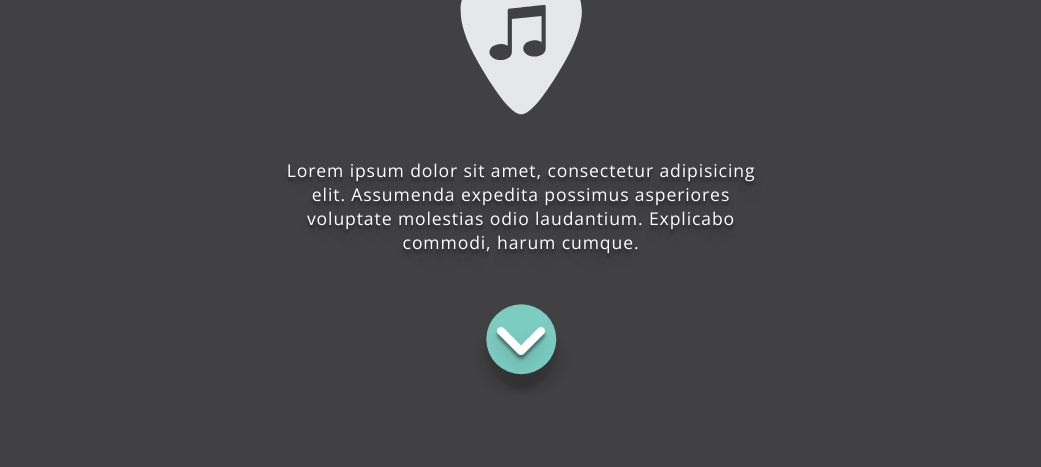
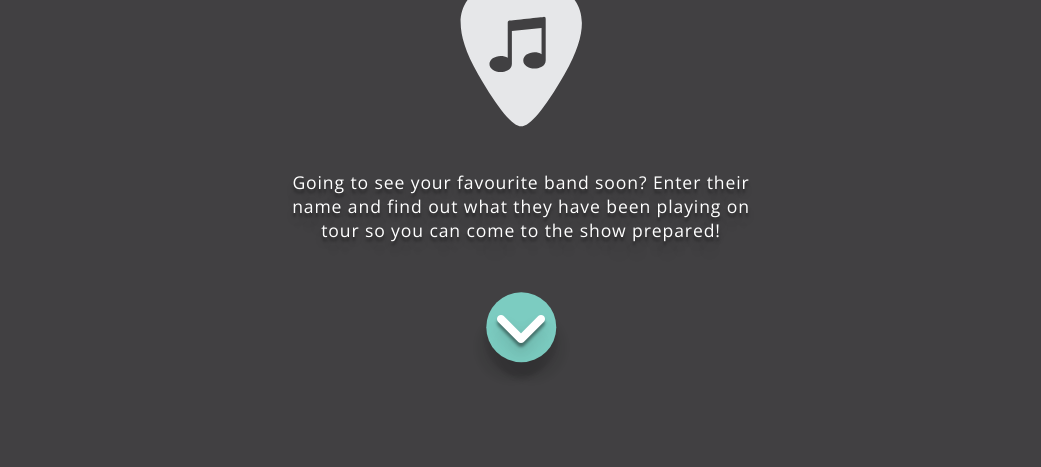
Before and after one commit to navpal/WhereAt, a website: page index.html in a window 1280 px wide. Shown: the part 333-800 px from the top of the page, without its empty margins (119-1160 px from the left). Drawn offline with nearby package versions, Linux system fonts and the light colour scheme; some packages are replaced by stand-ins of ours; files that its build step writes are made by us from their sources; grey boxes are pictures that could not be loaded.

Commit message:
updated header paragraph

```diff
--- a/index.html
+++ b/index.html
@@ -24,7 +24,7 @@
 				<div class="musicIcon">
 					<svg xmlns="http://www.w3.org/2000/svg" xmlns:xlink="http://www.w3.org/1999/xlink" version="1.1" x="0px" y="0px" viewBox="0 0 90 112.5" enable-background="new 0 0 90 90" xml:space="preserve"><path d="M44.931,1.134c-15.861,0-54.806,5.91-25.929,56.296c12.353,21.55,21.042,31.437,26.01,31.437  c4.969,0,13.659-9.887,26.012-31.437C99.901,7.043,60.792,1.134,44.931,1.134z M59.65,49.304c0,3.564-4.095,4.844-6.729,4.844  c-3.713,0-6.726-2.167-6.726-4.844c0-2.673,3.013-4.84,6.726-4.84c1.607,0,3.083,0.406,4.241,1.08c0,0,0-9.399,0-15.722  L39.36,31.718v19.75c0,3.561-4.095,4.84-6.729,4.84c-3.714,0-6.726-2.167-6.726-4.84c0-2.678,3.011-4.844,6.726-4.844  c1.607,0,3.082,0.405,4.241,1.082c0,0,0-20.322,0-21.22c0-0.898,0.759-1.094,1.24-1.145c0.485-0.053,20.292-2.163,20.292-2.163  c0.93-0.061,1.247,0.36,1.247,1.454V49.304z"/>
 				</div>
-				<p>Lorem ipsum dolor sit amet, consectetur adipisicing elit. Assumenda expedita possimus asperiores voluptate molestias odio laudantium. Explicabo commodi, harum cumque.</p>
+				<p>Going to see your favourite band soon? Enter their name and find out what they have been playing on tour so you can come to the show prepared!</p>
 				<div class="arrowContainer">
 					<i class="fa fa-angle-down fa-4x" aria-hidden="true"></i>
 				</div>
```
